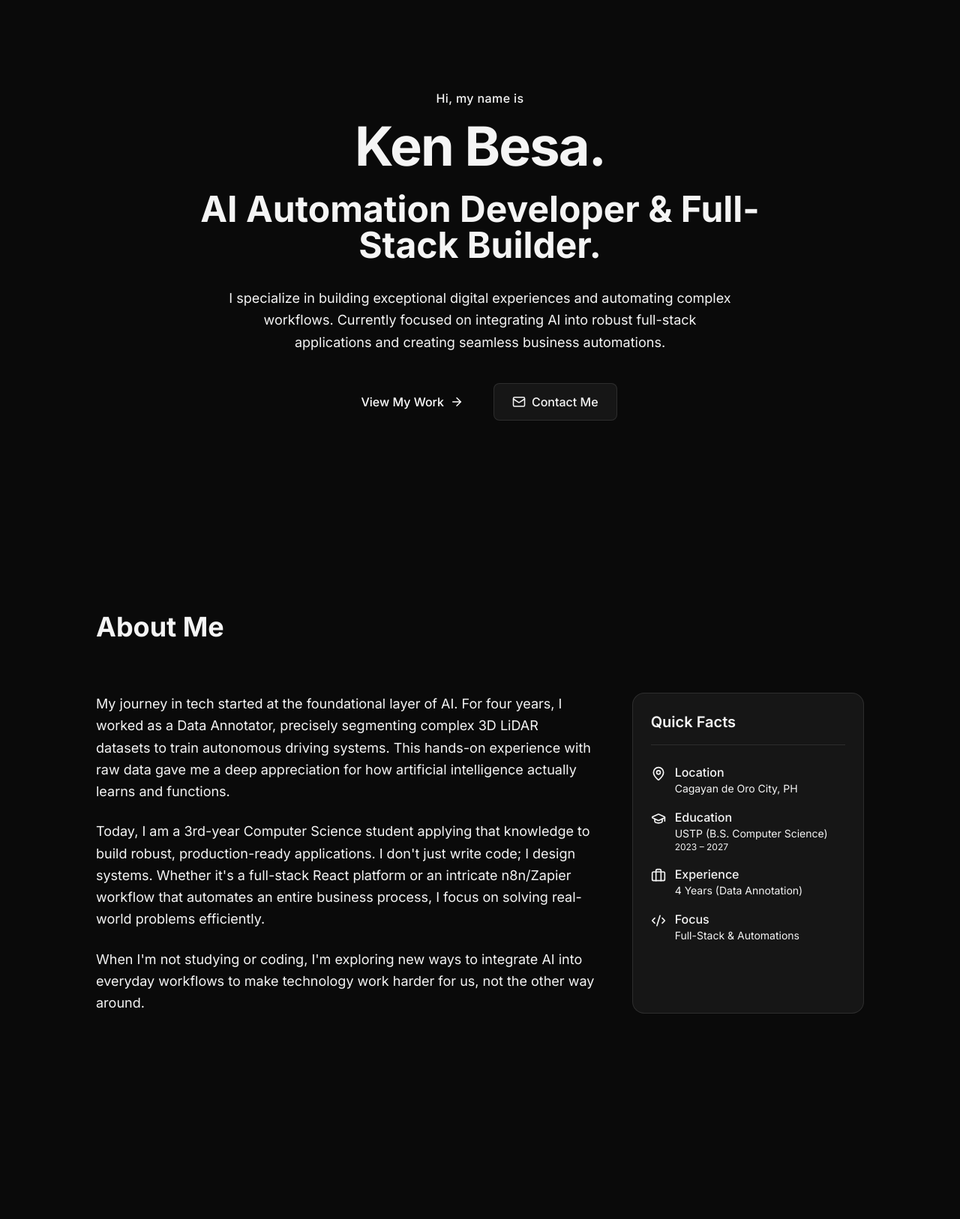
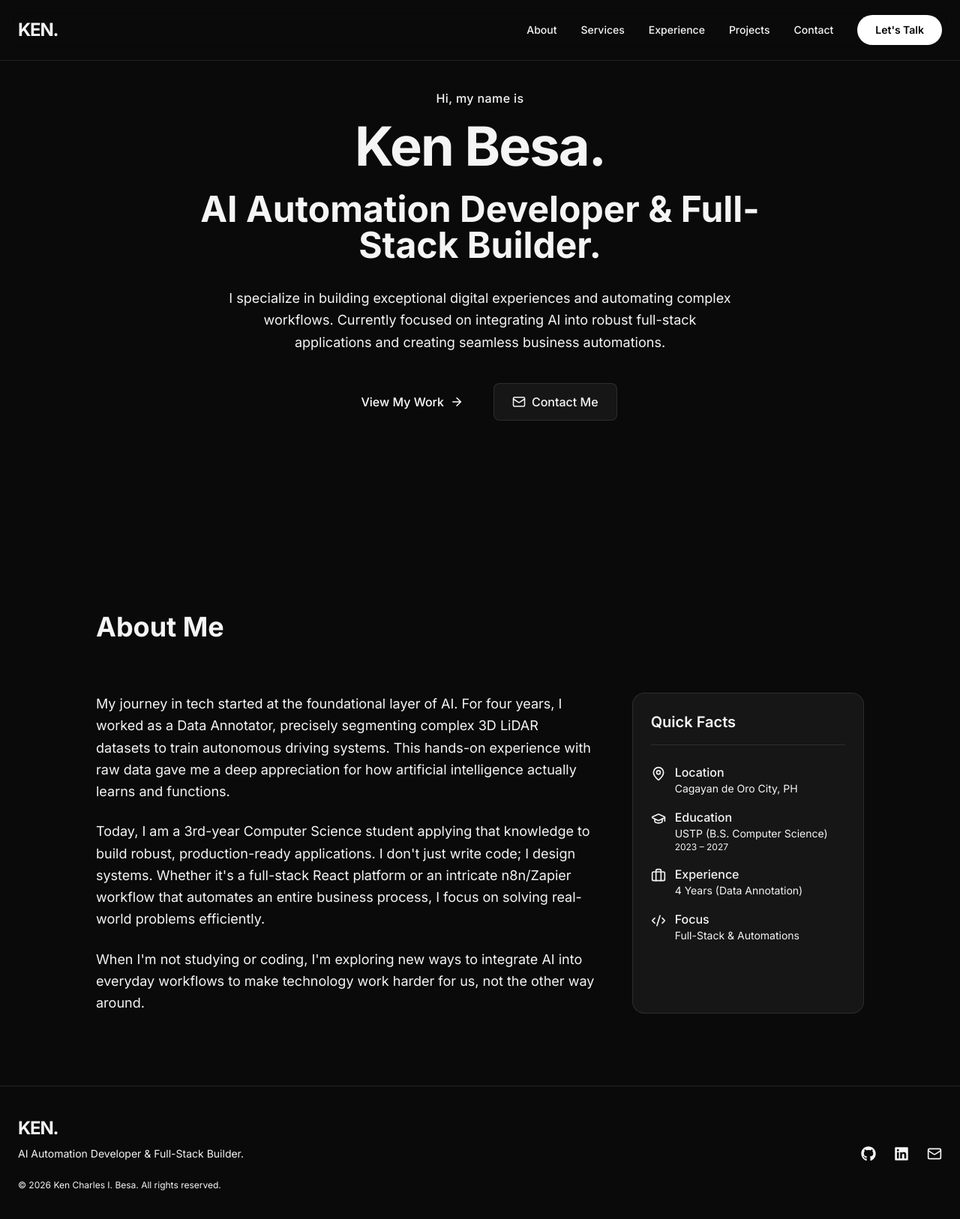
Before and after one commit to ken122704/portfolio, a Next.js app: page / in a window 1280 px wide. Shown: the top 1626 px of the page at 75% size. Before the commit the page ends 1448 px from the top, so only its background shows below. Built offline with nearby package versions, Linux system fonts and the light colour scheme.

Commit message:
feat: add balanced footer with react-icons and update navbar layout

```diff
--- a/app/page.tsx
+++ b/app/page.tsx
@@ -1,11 +1,15 @@
 import Hero from "@/components/Hero";
 import About from "@/components/About";
+import Navbar from "@/components/Navbar";
+import Footer from "@/components/Footer";
 
 export default function Home() {
   return (
     <div className="flex flex-col w-full">
       <Hero />
       <About />
+      <Navbar />
+      <Footer />
     </div>
   );
 }
--- /dev/null
+++ b/components/Footer.tsx
@@ -0,0 +1,41 @@
+import Link from "next/link";
+import { Mail } from "lucide-react";
+import { FaGithub, FaLinkedin } from "react-icons/fa";
+
+export default function Footer() {
+  const currentYear = new Date().getFullYear();
+
+  return (
+    <footer className="border-t border-white/10 bg-background py-10 px-6">
+      <div className="max-w-7xl mx-auto flex flex-col md:flex-row justify-between md:items-center gap-8">
+
+        {/* Left Side: Brand & Copyright */}
+        <div className="flex flex-col">
+          <Link href="/" className="text-2xl font-bold tracking-tighter text-foreground block">
+            KEN<span className="text-brand">.</span>
+          </Link>
+          <p className="text-foreground/60 text-sm mt-2">
+            AI Automation Developer & Full-Stack Builder.
+          </p>
+          <p className="text-foreground/40 text-xs mt-6">
+            © {currentYear} Ken Charles I. Besa. All rights reserved.
+          </p>
+        </div>
+
+        {/* Right Side: Social Icons */}
+        <div className="flex gap-6">
+          <a href="https://github.com/ken122704" target="_blank" rel="noopener noreferrer" className="text-foreground/60 hover:text-white transition-colors">
+            <FaGithub size={20} />
+          </a>
+          <a href="https://www.linkedin.com/in/besa-ken-charles-527154243" target="_blank" rel="noopener noreferrer" className="text-foreground/60 hover:text-white transition-colors">
+            <FaLinkedin size={20} />
+          </a>
+          <a href="mailto:kencharlesbesa27@gmail.com" className="text-foreground/60 hover:text-white transition-colors">
+            <Mail size={20} />
+          </a>
+        </div>
+
+      </div>
+    </footer>
+  );
+}
--- /dev/null
+++ b/components/Navbar.tsx
@@ -0,0 +1,59 @@
+"use client";
+
+import Link from "next/link";
+import { motion } from "framer-motion";
+
+const navLinks = [
+  { name: "About", href: "#about" },
+  { name: "Services", href: "#services" },
+  { name: "Experience", href: "#experience" },
+  { name: "Projects", href: "#projects" },
+  { name: "Contact", href: "#contact" },
+];
+
+export default function Navbar() {
+  return (
+    <motion.header
+      initial={{ y: -100, opacity: 0 }}
+      animate={{ y: 0, opacity: 1 }}
+      transition={{ duration: 0.5, ease: "easeOut" }}
+      className="fixed top-0 w-full z-50 bg-background/80 backdrop-blur-md border-b border-white/10"
+    >
+      <div className="max-w-7xl mx-auto px-6 h-20 flex items-center justify-between">
+        {/* Logo */}
+        <Link href="/" className="text-2xl font-bold tracking-tighter text-foreground">
+          KEN<span className="text-brand">.</span>
+        </Link>
+
+        {/* Desktop Nav & Button */}
+        <div className="hidden md:flex items-center gap-8">
+          <nav className="flex gap-8">
+            {navLinks.map((link) => (
+              <Link
+                key={link.name}
+                href={link.href}
+                className="text-sm font-medium text-foreground/70 hover:text-white transition-colors"
+              >
+                {link.name}
+              </Link>
+            ))}
+          </nav>
+          <Link
+            href="#contact"
+            className="px-6 py-2.5 bg-white text-black text-sm font-semibold rounded-full hover:bg-gray-200 transition-colors"
+          >
+            Let&apos;s Talk
+          </Link>
+        </div>
+
+        {/* Mobile Menu Toggle (Visual placeholder for now) */}
+        <button className="md:hidden p-2 text-foreground hover:text-brand transition-colors">
+          <span className="sr-only">Open menu</span>
+          <svg className="w-6 h-6" fill="none" stroke="currentColor" viewBox="0 0 24 24">
+            <path strokeLinecap="round" strokeLinejoin="round" strokeWidth={2} d="M4 6h16M4 12h16M4 18h16" />
+          </svg>
+        </button>
+      </div>
+    </motion.header>
+  );
+}
--- a/package.json
+++ b/package.json
@@ -13,7 +13,8 @@
     "lucide-react": "^1.7.0",
     "next": "16.2.1",
     "react": "19.2.4",
-    "react-dom": "19.2.4"
+    "react-dom": "19.2.4",
+    "react-icons": "^5.6.0"
   },
   "devDependencies": {
     "@tailwindcss/postcss": "^4",
```
Also changed, not shown: 1 other file (tests, documents, lock files or other folders).
